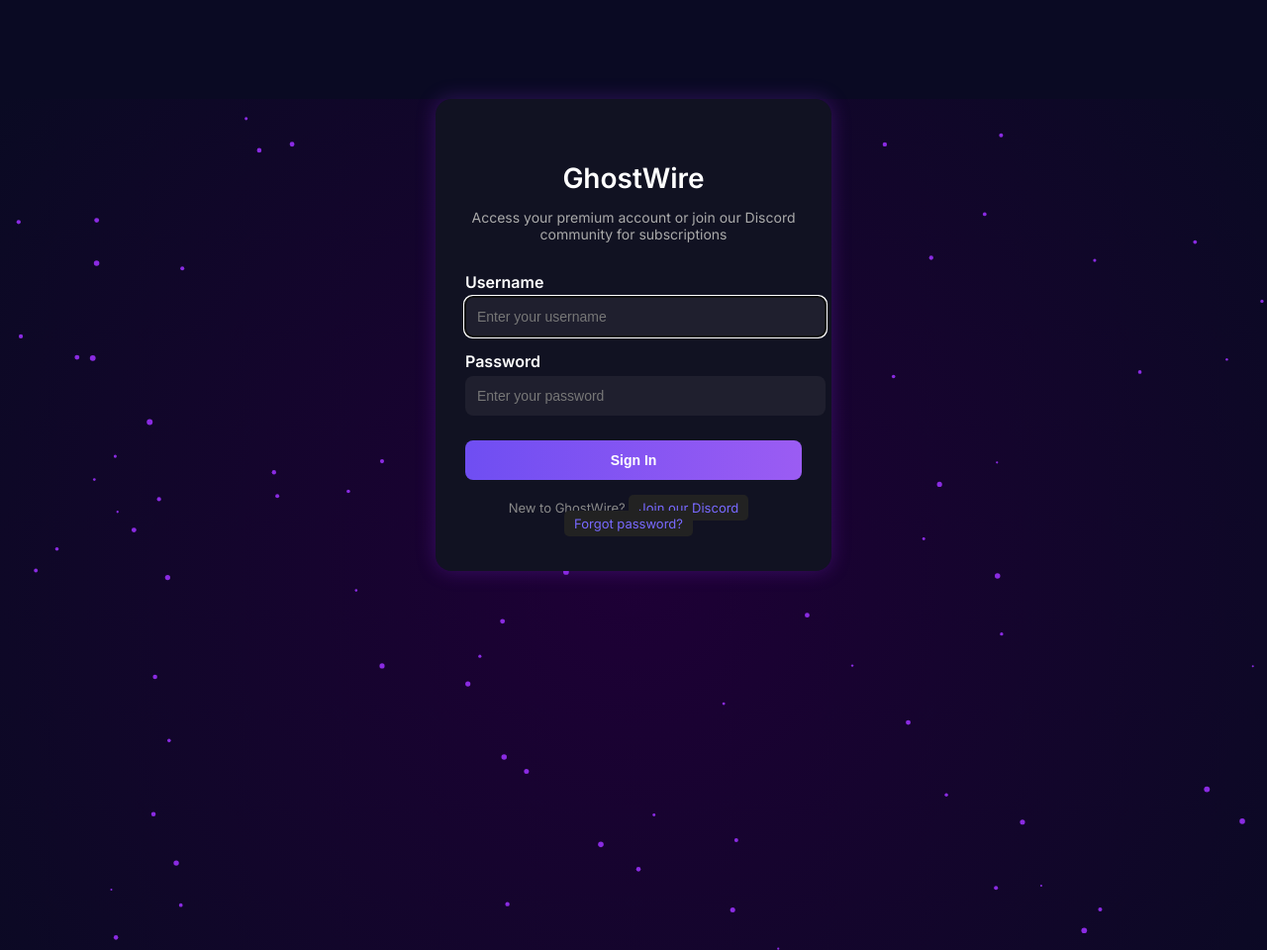
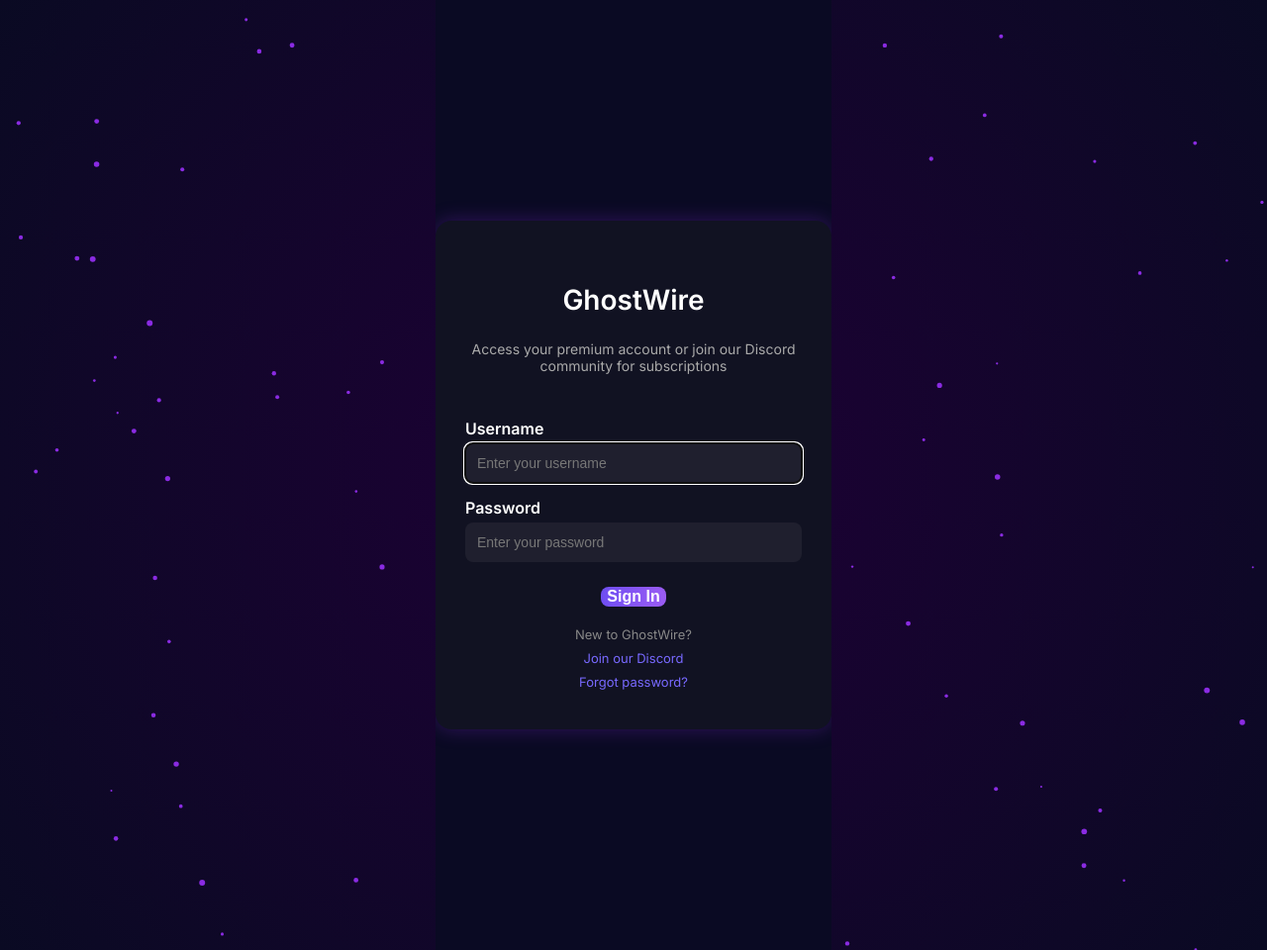
Before and after one commit to stack-crash999/render, a Flask app: page /login in a window 1280 px wide. Shown: the whole page at 99% size. Run offline with Flask 3, Linux system fonts and the light colour scheme.

Commit message:
Fix login page style and background animation sizing

```diff
--- a/static/background.js
+++ b/static/background.js
@@ -1,8 +1,13 @@
 const canvas = document.getElementById('bg-canvas');
-if (canvas) {
 const ctx = canvas.getContext('2d');
+
+function resizeCanvas() {
     canvas.width = window.innerWidth;
     canvas.height = window.innerHeight;
+}
+
+window.addEventListener('resize', resizeCanvas);
+resizeCanvas();
 
 const particles = [];
 for (let i = 0; i < 100; i++) {
@@ -29,5 +34,5 @@ if (canvas) {
     }
     requestAnimationFrame(animate);
 }
+
 animate();
-}
--- a/static/style.css
+++ b/static/style.css
@@ -1,11 +1,16 @@
-body {
+html, body {
     margin: 0;
+    padding: 0;
+    height: 100vh;
+    overflow: hidden;
     font-family: 'Inter', sans-serif;
-    background-color: #0a0a23;
+    background: #0a0a23;
+    display: flex;
+    justify-content: center;
+    align-items: center;
     color: white;
 }
 
-/* LOGIN PAGE */
 .background {
     position: fixed;
     width: 100%;
@@ -19,6 +24,7 @@ canvas {
     position: absolute;
     width: 100%;
     height: 100%;
+    display: block;
 }
 
 .login-container {
@@ -29,31 +35,32 @@ canvas {
     box-shadow: 0 0 20px rgba(138, 43, 226, 0.3);
     color: white;
     z-index: 1;
-    position: relative;
-    margin: 100px auto;
+    display: flex;
+    flex-direction: column;
+    align-items: center;
+    text-align: center;
 }
 
 .login-container h2 {
     font-size: 28px;
-    text-align: center;
     margin-bottom: 10px;
 }
 
 .login-container p {
     font-size: 14px;
-    text-align: center;
     color: #aaa;
     margin-bottom: 30px;
 }
 
 .login-container label {
-    display: block;
+    align-self: flex-start;
     font-weight: 600;
     margin-bottom: 5px;
     margin-top: 15px;
 }
 
-.login-container input {
+.login-container input[type="text"],
+.login-container input[type="password"] {
     width: 100%;
     padding: 12px;
     border: none;
@@ -61,28 +68,37 @@ canvas {
     background: #1f1f2e;
     color: white;
     font-size: 14px;
+    box-sizing: border-box;
 }
 
 .login-container input::placeholder {
     color: #777;
 }
 
-.login-container input[type=submit] {
+.login-container input[type="submit"] {
     margin-top: 25px;
     background: linear-gradient(90deg, #6f4ef2, #9b5cf3);
     font-weight: bold;
     cursor: pointer;
+    border: none;
+    border-radius: 8px;
+    color: white;
+    font-size: 16px;
 }
 
-.login-container input[type=submit]:hover {
+.login-container input[type="submit"]:hover {
     background: linear-gradient(90deg, #5e3ee0, #854af2);
 }
 
 .login-container .links {
+    margin-top: 20px;
     font-size: 13px;
-    margin-top: 20px;
+    color: #888;
+    display: flex;
+    flex-direction: column;
+    gap: 8px;
+    width: 100%;
     text-align: center;
-    color: #888;
 }
 
 .login-container .links a {
@@ -93,53 +109,8 @@ canvas {
 
 .login-container .error {
     color: #ff4d4d;
+    font-weight: bold;
+    margin-bottom: 10px;
     text-align: center;
-    margin-bottom: 10px;
-    font-weight: bold;
+    width: 100%;
 }
-
-/* HOME PAGE */
-.header {
-    padding: 20px;
-    font-size: 24px;
-    font-weight: bold;
-    background-color: #111;
-    border-bottom: 1px solid #222;
-}
-
-.container {
-    padding: 20px;
-}
-
-.client-card {
-    background-color: #111;
-    border: 1px solid #222;
-    border-radius: 10px;
-    padding: 15px;
-    margin-bottom: 15px;
-}
-
-.client-name {
-    font-size: 18px;
-    font-weight: bold;
-}
-
-.client-ip {
-    color: #aaa;
-    margin-bottom: 10px;
-}
-
-.links a {
-    margin-right: 10px;
-    text-decoration: none;
-    color: #0af;
-    background-color: #222;
-    padding: 5px 10px;
-    border-radius: 5px;
-    transition: background 0.2s;
-}
-
-.links a:hover {
-    background-color: #0af;
-    color: #000;
-}
--- a/templates/login.html
+++ b/templates/login.html
@@ -1,16 +1,18 @@
 <!DOCTYPE html>
 <html lang="en">
 <head>
-    <meta charset="UTF-8">
+    <meta charset="UTF-8" />
     <title>GhostWire Login</title>
-    <link rel="stylesheet" href="{{ url_for('static', filename='style.css') }}">
-    <link rel="preconnect" href="https://fonts.googleapis.com">
-    <link href="https://fonts.googleapis.com/css2?family=Inter:wght@400;600&display=swap" rel="stylesheet">
+    <link rel="preconnect" href="https://fonts.googleapis.com" />
+    <link rel="preconnect" href="https://fonts.gstatic.com" crossorigin />
+    <link href="https://fonts.googleapis.com/css2?family=Inter:wght@400;600&display=swap" rel="stylesheet" />
+    <link rel="stylesheet" href="{{ url_for('static', filename='style.css') }}" />
 </head>
 <body>
     <div class="background">
         <canvas id="bg-canvas"></canvas>
     </div>
+
     <form class="login-container" method="POST">
         <h2>GhostWire</h2>
         <p>Access your premium account or join our Discord community for subscriptions</p>
@@ -18,15 +20,16 @@
             <div class="error">{{ error }}</div>
         {% endif %}
         <label>Username</label>
-        <input type="text" name="username" placeholder="Enter your username" required autofocus>
+        <input type="text" name="username" placeholder="Enter your username" required autofocus />
         <label>Password</label>
-        <input type="password" name="password" placeholder="Enter your password" required>
-        <input type="submit" value="Sign In">
+        <input type="password" name="password" placeholder="Enter your password" required />
+        <input type="submit" value="Sign In" />
         <div class="links">
-            New to GhostWire? <a href="https://discord.gg/56M2wSgqzF" target="_blank">Join our Discord</a><br>
-            <a href="https://t.me/taktikaltoaster" target="_blank">Forgot password?</a>
+            New to GhostWire? <a href="https://discord.gg/56M2wSgqzF" target="_blank" rel="noopener">Join our Discord</a>
+            <a href="https://t.me/taktikaltoaster" target="_blank" rel="noopener">Forgot password?</a>
         </div>
     </form>
+
     <script src="{{ url_for('static', filename='background.js') }}"></script>
 </body>
 </html>
```
Lines whose indentation alone changed are shown as unchanged.
